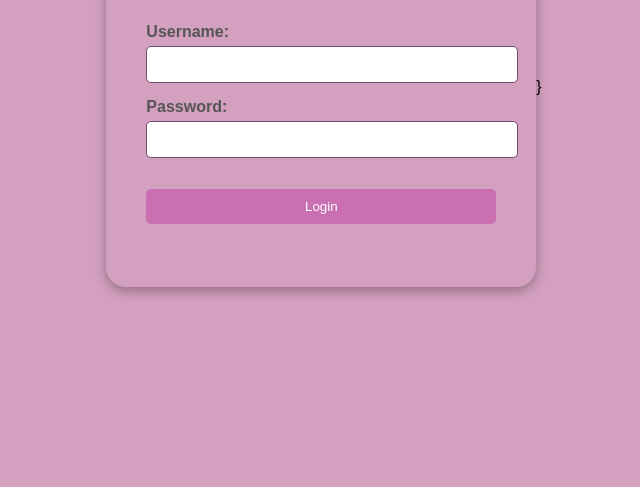
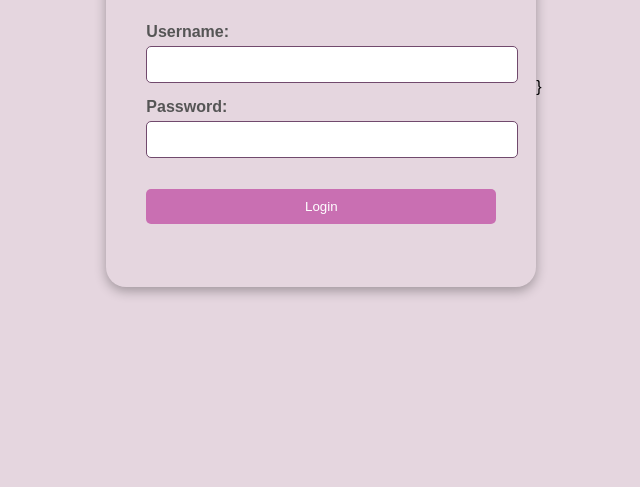
Before and after one commit to 0115-navya/Ecommerce-flower-shop, a plain HTML site: page login.html in a window 1280 px wide. Shown: the part 313-800 px from the top of the page, without its empty margins (316-956 px from the left). Drawn offline with Linux system fonts and the light colour scheme.

Commit message:
change col of body

```diff
--- a/login.html
+++ b/login.html
@@ -8,7 +8,7 @@
     <style>
         body {
             font-family: Arial, sans-serif;
-            background-color: #d3a0bf;
+            background-color: #e5d6df;
             margin: 0;
             display: flex;
             justify-content: center;
```
